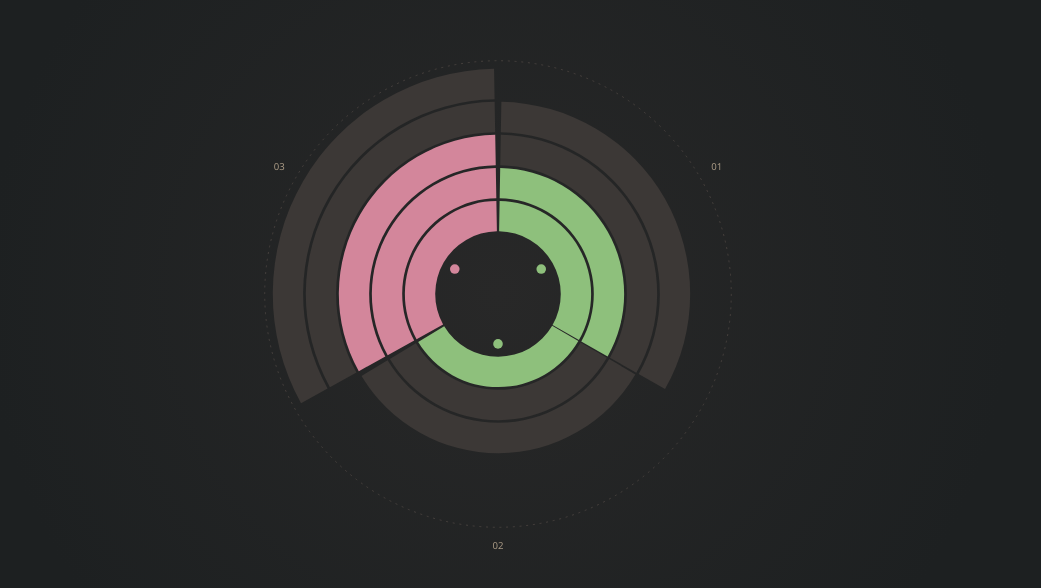
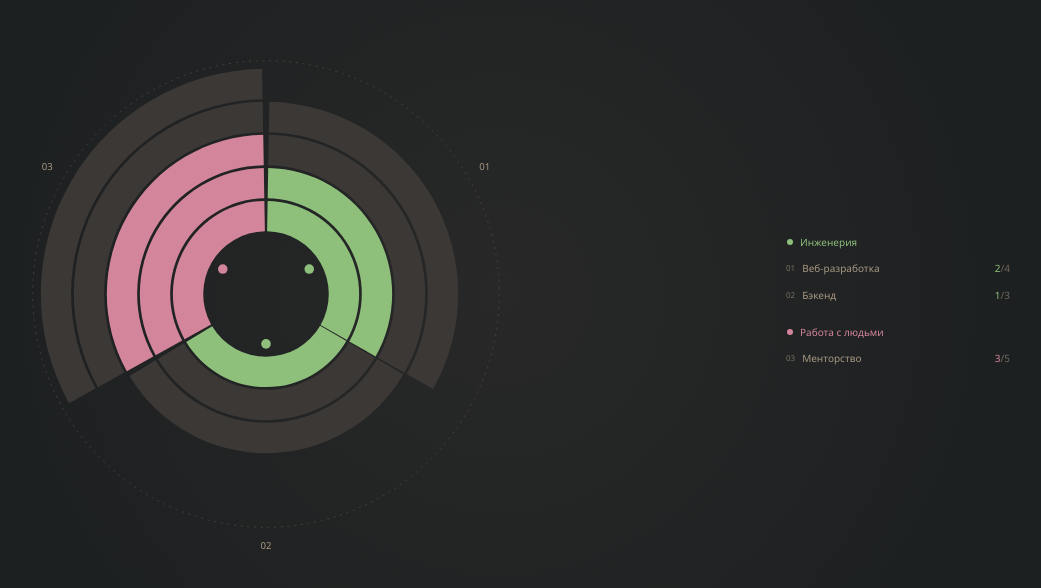
Before and after one commit to povalish/career-snowflakes, a React (Vite) app in the folder frontend/: page / in a window 1280 px wide. Shown: the part 106-694 px from the top of the page, without its empty margins (142-1183 px from the left). Built offline with nearby package versions, Linux system fonts and the light colour scheme.

Commit message:
refactoring

```diff
--- a/frontend/src/screens/main/main.screen.tsx
+++ b/frontend/src/screens/main/main.screen.tsx
@@ -1,11 +1,16 @@
 import { createDocumentMock } from "@/entities/document";
-import { ChartView, mapDocumentToChartTracks } from "@/widgets/chart-view";
+import { ChartView } from "@/widgets/chart-view";
+import { ListView } from "@/widgets/list-view";
+
+import { mapDocumentToChartTracks } from "./utils/mapDocumentToChartTracks";
+import { mapDocumentToListViewGroups } from "./utils/mapDocumentToListViewGroups";
 
 //
 //
 
 const documentMock = createDocumentMock();
 const chartTracks = mapDocumentToChartTracks(documentMock);
+const listGroups = mapDocumentToListViewGroups(documentMock);
 
 //
 //
@@ -18,10 +23,11 @@ export const MainScreen: React.FC = () => {
         aria-hidden="true"
       />
 
-      <div className="mx-auto flex w-full max-w-7xl items-center justify-center">
+      <div className="mx-auto grid w-full max-w-7xl grid-cols-[minmax(0,46rem)_minmax(13rem,15rem)] items-center justify-center gap-[clamp(2rem,5vw,4.5rem)] [@media(max-width:700px)]:grid-cols-1">
         <div className="w-full max-w-[min(92vw,72vh,46rem)]">
           <ChartView tracks={chartTracks} />
         </div>
+        <ListView groups={listGroups} />
       </div>
     </main>
   );
--- a/frontend/src/widgets/chart-view/utils/chart-view.mapper.ts
+++ b/frontend/src/screens/main/utils/mapDocumentToChartTracks.ts
@@ -1,6 +1,8 @@
 import type { Document } from "@/entities/document";
+import type { ChartViewTrack } from "@/widgets/chart-view";
 
-import type { ChartViewTrack } from "../types/chart-view.types";
+//
+//
 
 export function mapDocumentToChartTracks(document: Document): ChartViewTrack[] {
   return document.schema.groups.flatMap((group) =>
--- /dev/null
+++ b/frontend/src/screens/main/utils/mapDocumentToListViewGroups.ts
@@ -0,0 +1,22 @@
+import type { Document } from "@/entities/document";
+import type { ListViewGroup } from "@/widgets/list-view";
+
+//
+//
+
+export function mapDocumentToListViewGroups(document: Document): ListViewGroup[] {
+  let trackIndex = 0;
+
+  return document.schema.groups.map((group) => ({
+    id: group.id,
+    name: group.name,
+    color: group.color,
+    tracks: group.tracks.map((track) => ({
+      id: track.id,
+      index: trackIndex++,
+      name: track.name,
+      progress: document.progress[track.id] ?? 0,
+      levelCount: track.levels.length,
+    })),
+  }));
+}
--- a/frontend/src/widgets/chart-view/index.ts
+++ b/frontend/src/widgets/chart-view/index.ts
@@ -1,4 +1,3 @@
 export { ChartView } from "./components/chart-view";
 export type { IChartView } from "./components/chart-view";
 export type { ChartViewLevel, ChartViewTrack } from "./types/chart-view.types";
-export { mapDocumentToChartTracks } from "./utils/chart-view.mapper";
--- /dev/null
+++ b/frontend/src/widgets/list-view/components/list-view.tsx
@@ -0,0 +1,42 @@
+import { LIST_VIEW_COLOR_CLASSES } from "../constants/list-view.constants";
+import type { ListViewGroup } from "../types/list-view.types";
+import { Track } from "./track";
+
+//
+//
+
+export interface IListView {
+  groups: readonly ListViewGroup[];
+}
+
+export const ListView: React.FC<IListView> = ({ groups }) => {
+  if (groups.length === 0) return null;
+
+  return (
+    <nav
+      className="grid gap-4 pt-4.5 [@media(max-width:700px)]:grid-cols-2 [@media(max-width:700px)]:gap-x-1.75 [@media(max-width:700px)]:gap-y-4.5"
+      aria-label="Треки развития"
+    >
+      {groups.map((group) => {
+        const colorClass = LIST_VIEW_COLOR_CLASSES[group.color] ?? LIST_VIEW_COLOR_CLASSES.aqua;
+
+        return (
+          <section key={group.id} className={colorClass}>
+            <h2 className="mt-0 mr-0 mb-1.25 ml-2.25 flex items-center gap-1.75 text-[10px] font-medium text-(--track-color)">
+              <span className="inline-block size-1.5 shrink-0 rounded-full bg-(--track-color)" />
+              {group.name}
+            </h2>
+
+            <ul className="m-0 list-none p-0">
+              {group.tracks.map((track) => (
+                <li key={track.id}>
+                  <Track track={track} />
+                </li>
+              ))}
+            </ul>
+          </section>
+        );
+      })}
+    </nav>
+  );
+};
--- /dev/null
+++ b/frontend/src/widgets/list-view/components/track.tsx
@@ -0,0 +1,28 @@
+import type { ListViewTrack } from "../types/list-view.types";
+
+//
+//
+
+interface ITrack {
+  track: ListViewTrack;
+}
+
+export const Track: React.FC<ITrack> = ({ track }) => {
+  return (
+    <div className="flex w-full items-center gap-1.75 px-2 py-1.5 text-[10px] text-muted-foreground min-[1400px]:py-1.75 min-[1400px]:text-[11px]">
+      <span className="text-[8px] [font-variant-numeric:tabular-nums] opacity-65">
+        {String(track.index + 1).padStart(2, "0")}
+      </span>
+      <span className="flex-1 wrap-anywhere">{track.name}</span>
+      <span
+        className="text-(--track-color) [font-variant-numeric:tabular-nums]"
+        aria-label={`${track.progress} из ${track.levelCount} уровней`}
+      >
+        <span aria-hidden="true">
+          {track.progress}
+          <span className="text-muted-foreground opacity-60">/{track.levelCount}</span>
+        </span>
+      </span>
+    </div>
+  );
+};
--- /dev/null
+++ b/frontend/src/widgets/list-view/constants/list-view.constants.ts
@@ -0,0 +1,9 @@
+export const LIST_VIEW_COLOR_CLASSES: Readonly<Record<string, string>> = {
+  aqua: "[--track-color:var(--track-aqua)]",
+  blue: "[--track-color:var(--track-blue)]",
+  green: "[--track-color:var(--track-green)]",
+  orange: "[--track-color:var(--track-orange)]",
+  purple: "[--track-color:var(--track-purple)]",
+  red: "[--track-color:var(--track-red)]",
+  yellow: "[--track-color:var(--track-yellow)]",
+};
--- /dev/null
+++ b/frontend/src/widgets/list-view/index.ts
@@ -0,0 +1,3 @@
+export { ListView } from "./components/list-view";
+export type { IListView } from "./components/list-view";
+export type { ListViewGroup, ListViewTrack } from "./types/list-view.types";
--- /dev/null
+++ b/frontend/src/widgets/list-view/types/list-view.types.ts
@@ -0,0 +1,14 @@
+export interface ListViewTrack {
+  id: string;
+  index: number;
+  name: string;
+  progress: number;
+  levelCount: number;
+}
+
+export interface ListViewGroup {
+  id: string;
+  name: string;
+  color: string;
+  tracks: readonly ListViewTrack[];
+}
```
Also changed, not shown: 1 other file (tests, documents, lock files or other folders).
